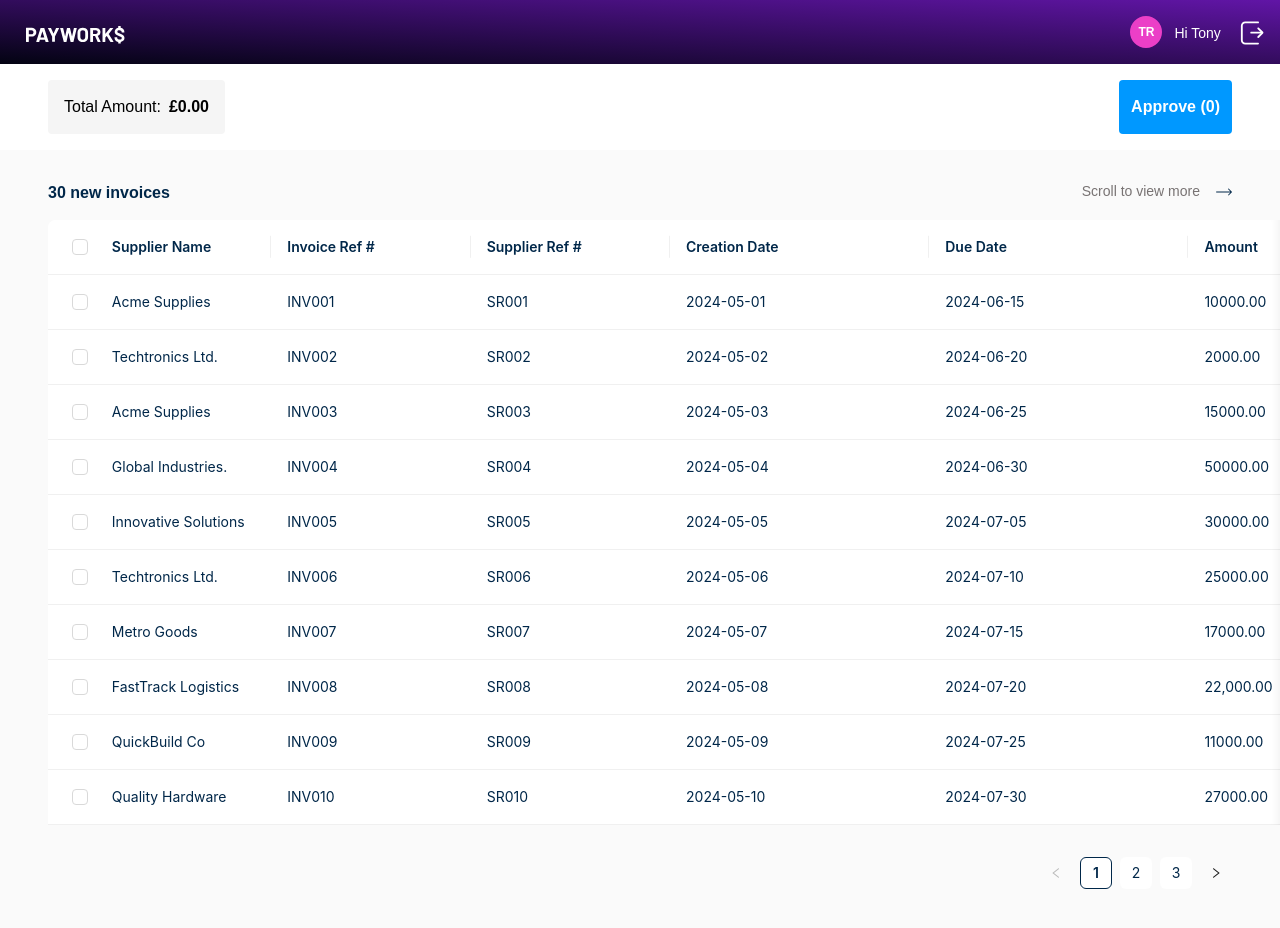
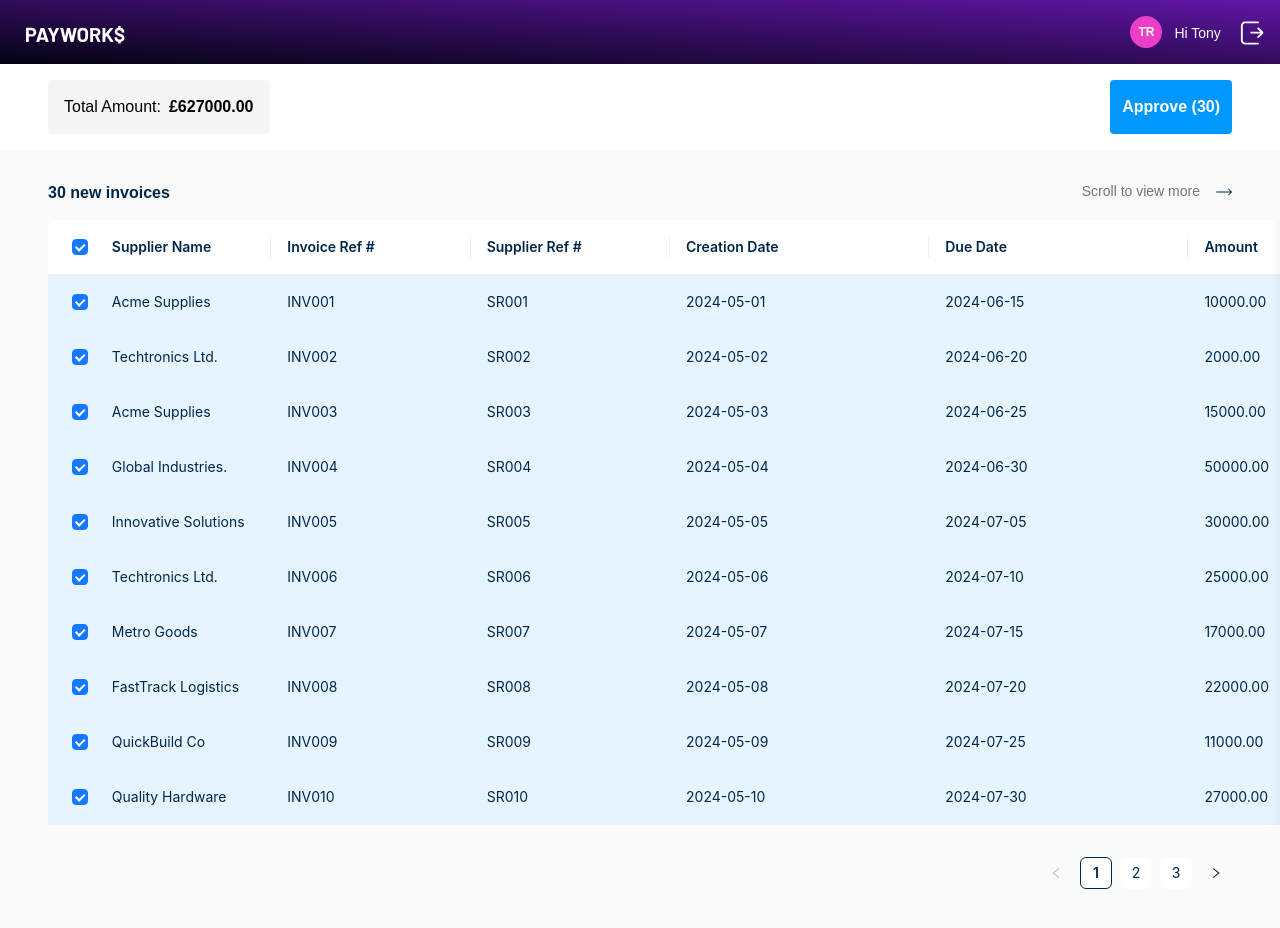
Before and after one commit to Jim-Dillon/payrun-platform, a React (Create React App) app: page / in a window 1280 px wide. Shown: the top 928 px of the page. Built offline with nearby package versions, Linux system fonts and the light colour scheme.

Commit message:
Reverse functionality so all checkboxes start as checked

```diff
--- a/src/App.js
+++ b/src/App.js
@@ -3,18 +3,29 @@ import StickyNav from './components/StickyNav/StickyNav';
 import DataTable from './components/Table/DataTable';
 import './components/Table/TableSection.scss'
 import { arrow } from './components/Table/Arrow'
-import { useState } from 'react';
+import { useState, useEffect } from 'react';
 import { data } from './components/Table/PayrunData';
 
 
 
 const App = () => {
-    const [selectedRowKeys, setSelectedRowKeys] = useState([]);
+    const [selectedRowKeys, setSelectedRowKeys] = useState(data.map(item => item.key));
+    const [totalAmount, setTotalAmount] = useState(0);
 
-    const calculateTotalAmount = (selectedKeys) => {
+    useEffect(() => {
+        // Initial calculation of total amount
+        setTotalAmount(calculateTotalAmount(selectedRowKeys));
+      }, []);
+
+      const calculateTotalAmount = (selectedKeys) => {
         const selectedRows = data.filter(item => selectedKeys.includes(item.key));
-        const total = selectedRows.reduce((acc, curr) => acc + parseFloat(curr.amount), 0);
+        const total = selectedRows.reduce((acc, curr) => acc + parseFloat(curr.amount.replace(/,/g, '')), 0);
         return total;
+      };
+
+      const handleSelectChange = (selectedKeys) => {
+        setSelectedRowKeys(selectedKeys);
+        setTotalAmount(calculateTotalAmount(selectedKeys));
       };
 
     return (
@@ -22,7 +33,7 @@ const App = () => {
             <TopNav />
             <StickyNav
                 selectedCount={selectedRowKeys.length}
-                selectedAmount={calculateTotalAmount(selectedRowKeys)}
+                selectedAmount={totalAmount}
             />
             <main>
                 <div className="tableSection">
@@ -36,7 +47,7 @@ const App = () => {
                         </div>
                     </div>
                     <DataTable
-                        onSelectChange={setSelectedRowKeys}
+                        onSelectChange={handleSelectChange}
                     />
                 </div>
             </main>
--- a/src/components/Table/DataTable.js
+++ b/src/components/Table/DataTable.js
@@ -1,10 +1,15 @@
-import { useState } from 'react';
+import { useState, useEffect } from 'react';
 import { Table } from 'antd';
 import { columns as initialColumns, data } from './PayrunData';
 import Checkbox from '../Checkbox/Checkbox';
 
 const DataTable = ({ onSelectChange }) => {
-  const [selectedRowKeys, setSelectedRowKeys] = useState([]);
+  const [selectedRowKeys, setSelectedRowKeys] = useState(data.map(item => item.key));
+
+  useEffect(() => {
+    // Notify parent component about initial selection
+    onSelectChange(selectedRowKeys);
+  }, []);
 
   const onRowSelectionChange = (selectedKeys) => {
     setSelectedRowKeys(selectedKeys);
--- a/src/components/Table/PayrunData.js
+++ b/src/components/Table/PayrunData.js
@@ -121,7 +121,7 @@ export const columns = [
         supplierRef: 'SR008',
         creationDate: '2024-05-08',
         dueDate: '2024-07-20',
-        amount: '22,000.00',
+        amount: '22000.00',
     },
     {
         key: '9',
```
